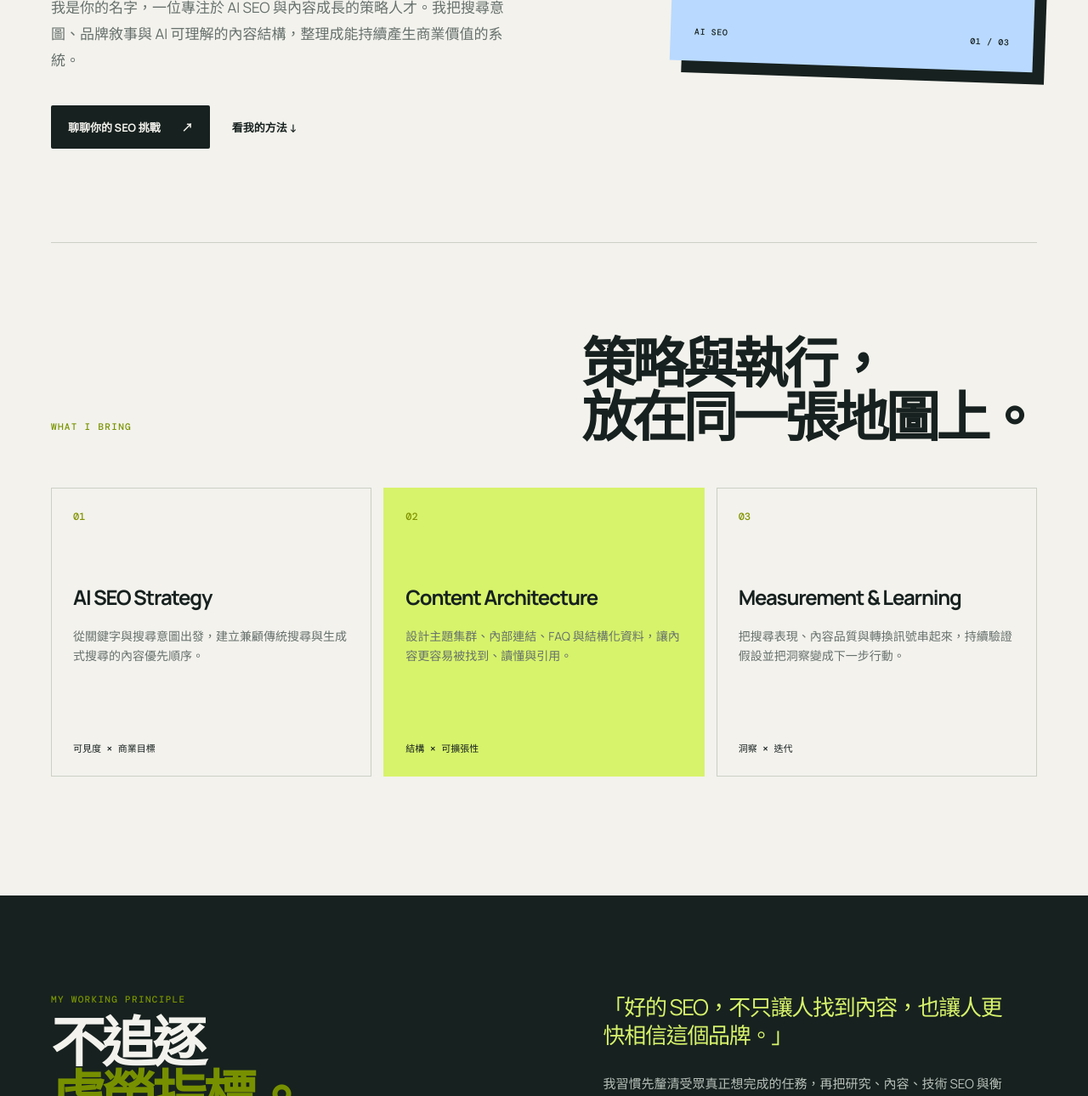
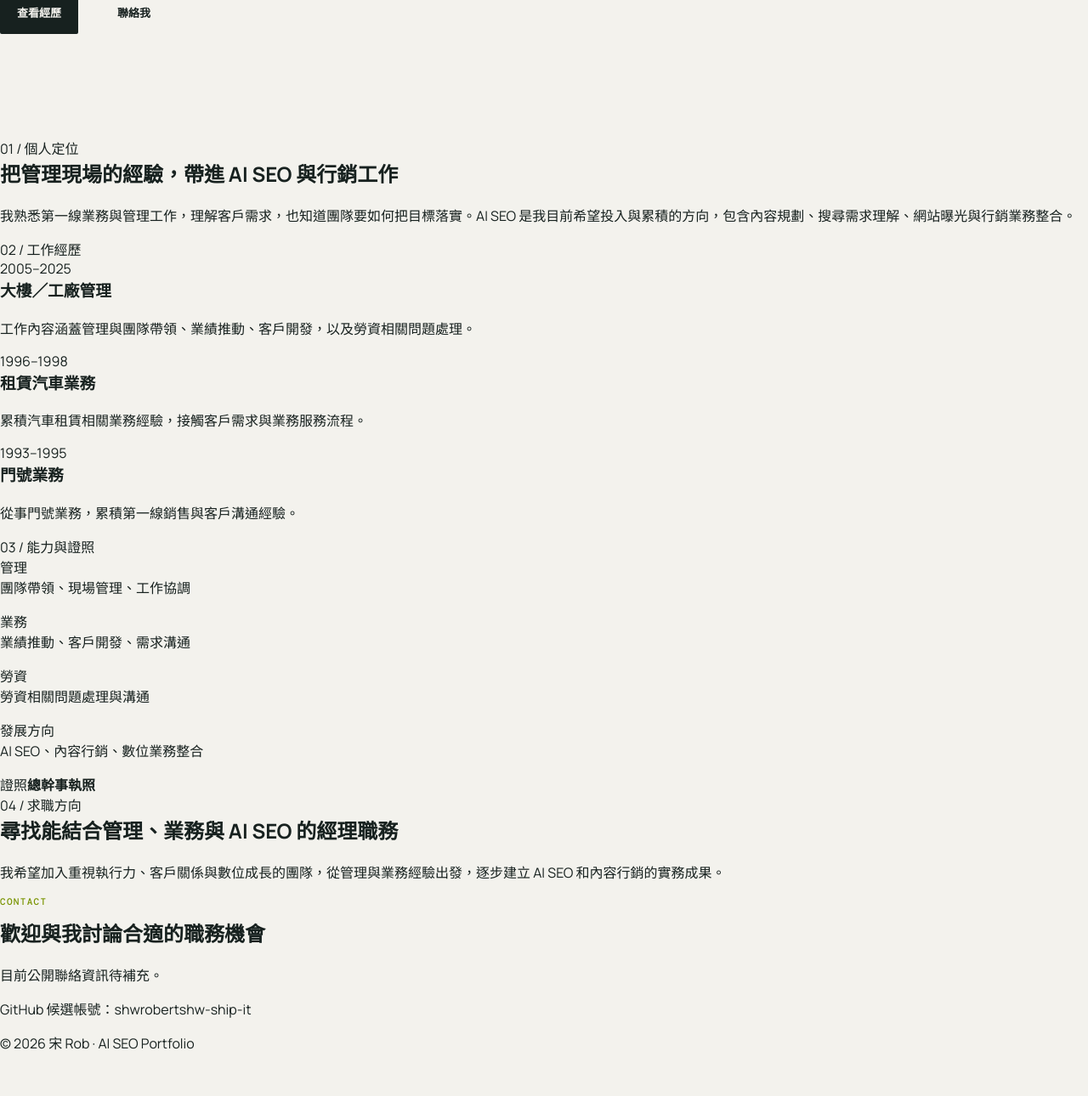
Before and after one commit to shwrobertshw-ship-it/ai-seo-portfolio, a plain HTML site: page index.html in a window 1280 px wide. Shown: the part 488-1778 px from the top of the page at 85% size. After the commit the page ends 1727 px from the top, so only its background shows below. Drawn offline with nearby package versions, Linux system fonts and the light colour scheme.

Commit message:
Update index.html

```diff
--- a/index.html
+++ b/index.html
@@ -1,82 +1,93 @@
 <!doctype html>
 <html lang="zh-Hant">
   <head>
-    <meta charset="UTF-8" />
+    <meta charset="utf-8" />
     <meta name="viewport" content="width=device-width, initial-scale=1" />
-    <title>你的名字｜AI SEO 策略與內容系統</title>
-    <meta name="description" content="你的名字專注於 AI SEO、搜尋可見度與內容系統，協助品牌把專業轉化為可被搜尋、理解與信任的成長資產。" />
-    <meta name="author" content="你的名字" />
-    <meta property="og:title" content="你的名字｜AI SEO 策略與內容系統" />
-    <meta property="og:description" content="AI SEO 策略、內容架構與可衡量的搜尋成長。" />
-    <meta property="og:type" content="website" />
-    <link rel="canonical" href="https://你的帳號.github.io/work-sync/" />
+    <meta name="description" content="宋 Rob 的 AI SEO、行銷與管理職涯作品頁。" />
+    <title>宋 Rob｜AI SEO 與行銷管理</title>
     <link rel="stylesheet" href="styles.css" />
-    <script type="application/ld+json">
-      {
-        "@context": "https://schema.org",
-        "@type": "Person",
-        "name": "你的名字",
-        "jobTitle": "AI SEO Strategist",
-        "description": "專注於 AI SEO、搜尋可見度與內容系統的策略人才。",
-        "url": "https://你的帳號.github.io/work-sync/",
-        "sameAs": ["https://www.linkedin.com/in/你的帳號/"]
-      }
-    </script>
   </head>
   <body>
-    <header class="site-header">
-      <a class="brand" href="#top" aria-label="回到首頁">AI<span>SEO</span> / Portfolio</a>
-      <nav aria-label="主要導覽">
-        <a href="#capabilities">能力</a>
-        <a href="#proof">方法</a>
-        <a href="#contact">聯絡</a>
-      </nav>
-    </header>
-
-    <main id="top">
-      <section class="hero section-shell">
-        <div class="hero-copy">
-          <p class="eyebrow">AI SEO STRATEGY · CONTENT SYSTEMS · SEARCH VISIBILITY</p>
-          <h1>把專業，變成<br /><em>搜尋找得到的信任。</em></h1>
-          <p class="lede">我是你的名字，一位專注於 AI SEO 與內容成長的策略人才。我把搜尋意圖、品牌敘事與 AI 可理解的內容結構，整理成能持續產生商業價值的系統。</p>
-          <div class="hero-actions">
-            <a class="button button-primary" href="#contact">聊聊你的 SEO 挑戰 <span>↗</span></a>
-            <a class="text-link" href="#proof">看我的方法 <span>↓</span></a>
-          </div>
-        </div>
-        <aside class="signal-card" aria-label="核心定位">
-          <div class="signal-top"><span class="status-dot"></span> AVAILABLE FOR THE RIGHT OPPORTUNITY</div>
-          <div class="signal-mark">↗</div>
-          <p>讓搜尋引擎、AI 助理與真正的客戶，都能快速理解你值得被選擇的原因。</p>
-          <div class="signal-footer"><span>AI SEO</span><span>01 / 03</span></div>
-        </aside>
-      </section>
-
-      <section id="capabilities" class="section-shell content-section">
-        <div class="section-heading"><p class="eyebrow">WHAT I BRING</p><h2>策略與執行，<br />放在同一張地圖上。</h2></div>
-        <div class="capability-grid">
-          <article class="capability-card"><span class="card-number">01</span><h3>AI SEO Strategy</h3><p>從關鍵字與搜尋意圖出發，建立兼顧傳統搜尋與生成式搜尋的內容優先順序。</p><span class="card-tag">可見度 × 商業目標</span></article>
-          <article class="capability-card featured"><span class="card-number">02</span><h3>Content Architecture</h3><p>設計主題集群、內部連結、FAQ 與結構化資料，讓內容更容易被找到、讀懂與引用。</p><span class="card-tag">結構 × 可擴張性</span></article>
-          <article class="capability-card"><span class="card-number">03</span><h3>Measurement & Learning</h3><p>把搜尋表現、內容品質與轉換訊號串起來，持續驗證假設並把洞察變成下一步行動。</p><span class="card-tag">洞察 × 迭代</span></article>
+    <main class="page-shell">
+      <section class="hero">
+        <p class="eyebrow">AI SEO × 業務行銷 × 現場管理</p>
+        <h1>宋 Rob</h1>
+        <p class="hero-title">經理職務求職者｜AI SEO 與行銷業務發展方向</p>
+        <p class="hero-copy">
+          我累積門號業務、汽車租賃，以及大樓與工廠管理經驗。長期工作中，曾負責團隊管理、業績推動、客戶開發與勞資相關事務。下一步希望把現場管理與業務經驗，延伸到 AI SEO 和數位行銷工作。
+        </p>
+        <div class="hero-actions">
+          <a class="button button-primary" href="#experience">查看經歷</a>
+          <a class="button button-secondary" href="#contact">聯絡我</a>
         </div>
       </section>
 
-      <section id="proof" class="proof-section">
-        <div class="section-shell proof-layout">
-          <div><p class="eyebrow">MY WORKING PRINCIPLE</p><h2>不追逐<br /><em>虛榮指標。</em></h2></div>
-          <div class="proof-copy"><p class="quote">「好的 SEO，不只讓人找到內容，也讓人更快相信這個品牌。」</p><p>我習慣先釐清受眾真正想完成的任務，再把研究、內容、技術 SEO 與衡量方法整合成一條清楚的路徑。我的目標不是堆疊術語，而是讓每一次搜尋曝光都更接近理解、信任與行動。</p><div class="mini-metrics"><div><strong>Intent-first</strong><span>先理解問題</span></div><div><strong>AI-ready</strong><span>清楚可引用</span></div><div><strong>Outcome-led</strong><span>回到成果</span></div></div></div>
+      <section class="section about" id="about">
+        <div class="section-label">01 / 個人定位</div>
+        <div>
+          <h2>把管理現場的經驗，帶進 AI SEO 與行銷工作</h2>
+          <p>
+            我熟悉第一線業務與管理工作，理解客戶需求，也知道團隊要如何把目標落實。AI SEO 是我目前希望投入與累積的方向，包含內容規劃、搜尋需求理解、網站曝光與行銷業務整合。
+          </p>
         </div>
       </section>
 
-      <section id="contact" class="contact-section section-shell">
-        <p class="eyebrow">LET'S MAKE YOUR EXPERTISE FINDABLE</p>
-        <h2>有一個值得被看見的<br /><em>故事嗎？</em></h2>
-        <p class="contact-note">我正在尋找能一起解決真實搜尋與成長問題的團隊。歡迎交換想法、分享職缺，或直接寄信給我。</p>
-        <a class="email-link" href="mailto:你的email@example.com">你的email@example.com <span>↗</span></a>
-        <div class="contact-links"><a href="https://www.linkedin.com/in/你的帳號/">LinkedIn</a><a href="https://github.com/你的帳號">GitHub</a><span>Taiwan / Remote</span></div>
+      <section class="section" id="experience">
+        <div class="section-label">02 / 工作經歷</div>
+        <div class="timeline">
+          <article class="timeline-item">
+            <span class="timeline-year">2005–2025</span>
+            <div>
+              <h3>大樓／工廠管理</h3>
+              <p>工作內容涵蓋管理與團隊帶領、業績推動、客戶開發，以及勞資相關問題處理。</p>
+            </div>
+          </article>
+          <article class="timeline-item">
+            <span class="timeline-year">1996–1998</span>
+            <div>
+              <h3>租賃汽車業務</h3>
+              <p>累積汽車租賃相關業務經驗，接觸客戶需求與業務服務流程。</p>
+            </div>
+          </article>
+          <article class="timeline-item">
+            <span class="timeline-year">1993–1995</span>
+            <div>
+              <h3>門號業務</h3>
+              <p>從事門號業務，累積第一線銷售與客戶溝通經驗。</p>
+            </div>
+          </article>
+        </div>
       </section>
+
+      <section class="section skills">
+        <div class="section-label">03 / 能力與證照</div>
+        <div class="skill-grid">
+          <div class="skill-card"><span>管理</span><p>團隊帶領、現場管理、工作協調</p></div>
+          <div class="skill-card"><span>業務</span><p>業績推動、客戶開發、需求溝通</p></div>
+          <div class="skill-card"><span>勞資</span><p>勞資相關問題處理與溝通</p></div>
+          <div class="skill-card"><span>發展方向</span><p>AI SEO、內容行銷、數位業務整合</p></div>
+        </div>
+        <div class="credential"><span>證照</span><strong>總幹事執照</strong></div>
+      </section>
+
+      <section class="section next-step">
+        <div class="section-label">04 / 求職方向</div>
+        <div>
+          <h2>尋找能結合管理、業務與 AI SEO 的經理職務</h2>
+          <p>
+            我希望加入重視執行力、客戶關係與數位成長的團隊，從管理與業務經驗出發，逐步建立 AI SEO 和內容行銷的實務成果。
+          </p>
+        </div>
+      </section>
+
+      <section class="contact" id="contact">
+        <p class="eyebrow">CONTACT</p>
+        <h2>歡迎與我討論合適的職務機會</h2>
+        <p>目前公開聯絡資訊待補充。</p>
+        <p class="handle">GitHub 候選帳號：shwrobertshw-ship-it</p>
+      </section>
+
+      <footer>© 2026 宋 Rob · AI SEO Portfolio</footer>
     </main>
-
-    <footer class="site-footer section-shell"><span>© 2026 你的名字</span><span>Built with clarity, curiosity &amp; search intent.</span></footer>
   </body>
 </html>
```
